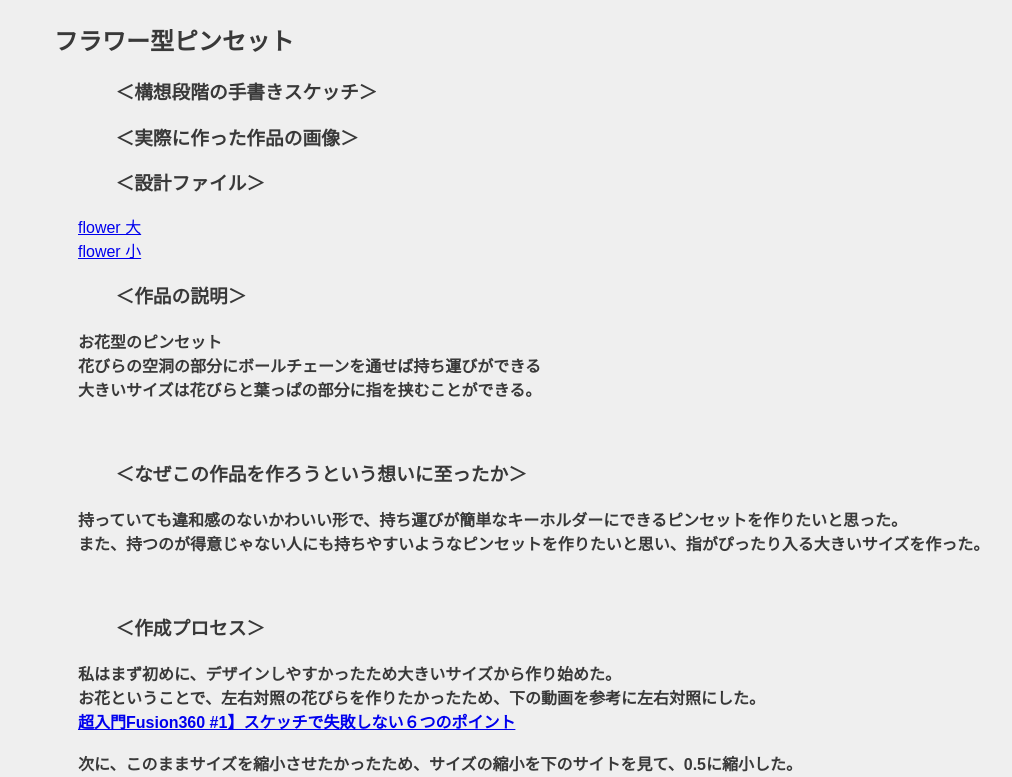
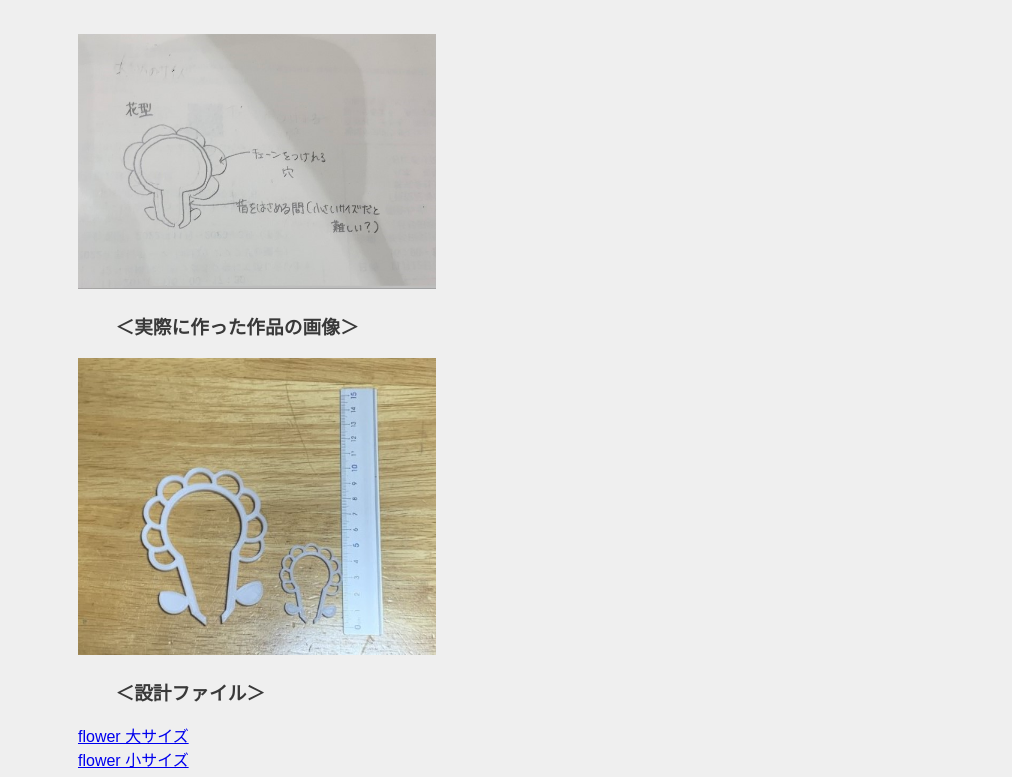
Before and after one commit to aiharamomoka/xbp, a plain HTML site: page digi_fab/1.html in a window 1280 px wide. Shown: the part 109-886 px from the top of the page, without its empty margins (0-1012 px from the left). Drawn offline with Linux system fonts and the light colour scheme.

Commit message:
20221018

```diff
--- a/digi_fab/1.html
+++ b/digi_fab/1.html
@@ -3,22 +3,27 @@
 <head>
     <title>相原百香　課題1</title>
     <link rel="stylesheet" href="./css/style.css">
+
 </head>
 <body>
-    <h1>第１回　ピンセット</h1><br>
+
     <h2>フラワー型ピンセット</h2>
  <div>
-<h3>＜構想段階の手書きスケッチ＞</h3>
+<h3>＜構想段階の手書きスケッチ＞</h3><br>
+<img src="./images/pin (4).jpg" width="30%"><br>
 
 <h3>＜実際に作った作品の画像＞</h3>
+<img src="./images/pim.jpg" width="30%"><br>
 
 <h3>＜設計ファイル＞</h3>
-<a href="./files/flower.stl">flower 大</a><br>
-<a href="./files/flower 2.stl">flower 小</a>
+<a href="./files/flower.stl">flower 大サイズ</a><br>
+<a href="./files/flower 2.stl">flower 小サイズ</a>
  <h3>＜作品の説明＞</h3>
 <h4>お花型のピンセット<br>
 花びらの空洞の部分にボールチェーンを通せば持ち運びができる<br>
+<img src="./images/pin (2).jpg" width="20%"><img src="./images/pin (3).jpg" width="20%"><br>
 大きいサイズは花びらと葉っぱの部分に指を挟むことができる。</h4><br>
+<img src="./images/pin (1).jpg" width="30%"><br>
 
 <h3>＜なぜこの作品を作ろうという想いに至ったか＞</h3>
 <h4>持っていても違和感のないかわいい形で、持ち運びが簡単なキーホルダーにできるピンセットを作りたいと思った。<br>
```
Also changed, not shown: digi_fab/index.html (+1 -1 lines), de12/images/lowson.jpg (deleted), digi_fab/images/pim.jpg (added), digi_fab/images/pin (1).jpg (added), digi_fab/images/pin (2).jpg (added), digi_fab/images/pin (3).jpg (added), digi_fab/images/pin (4).jpg (added).
